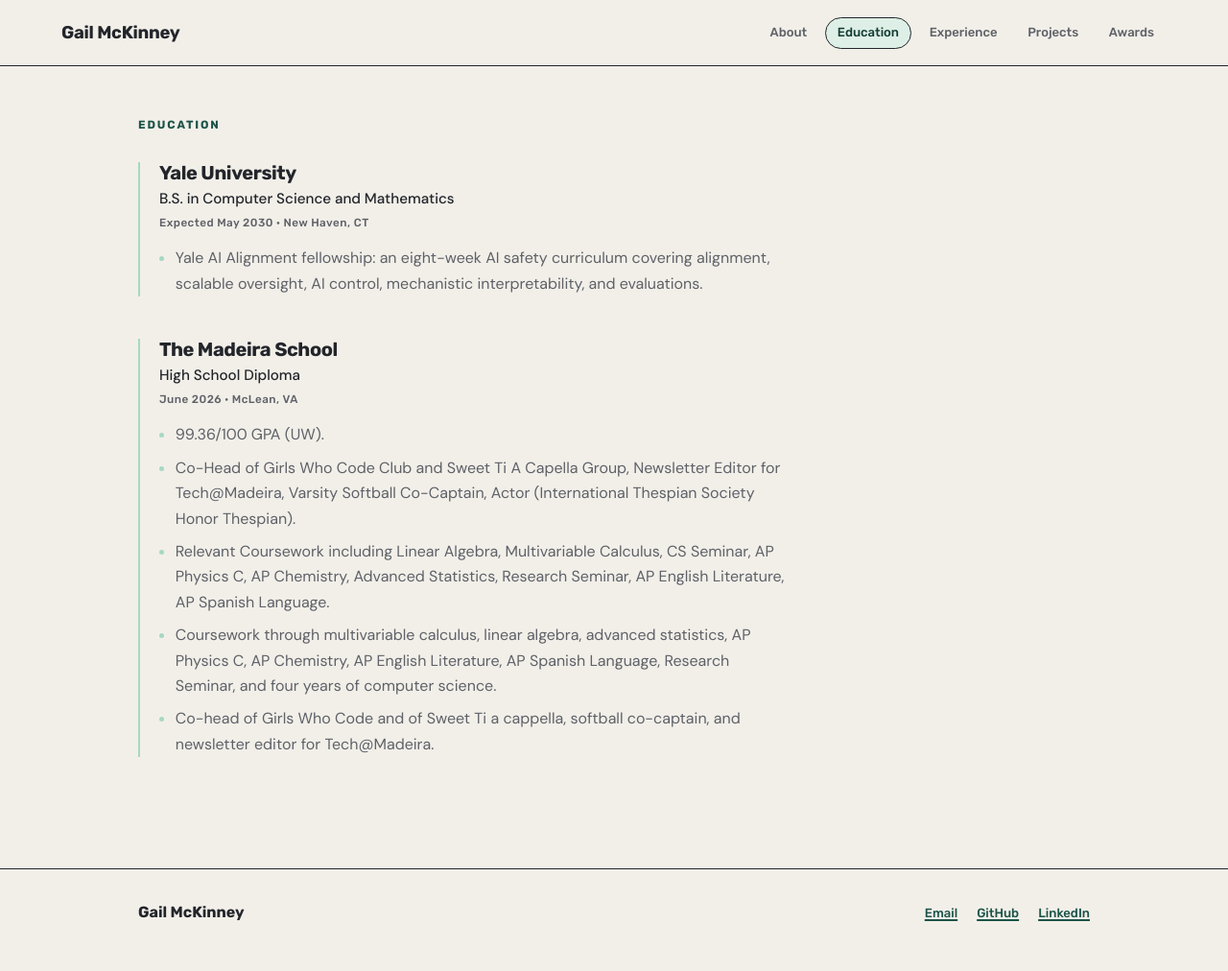
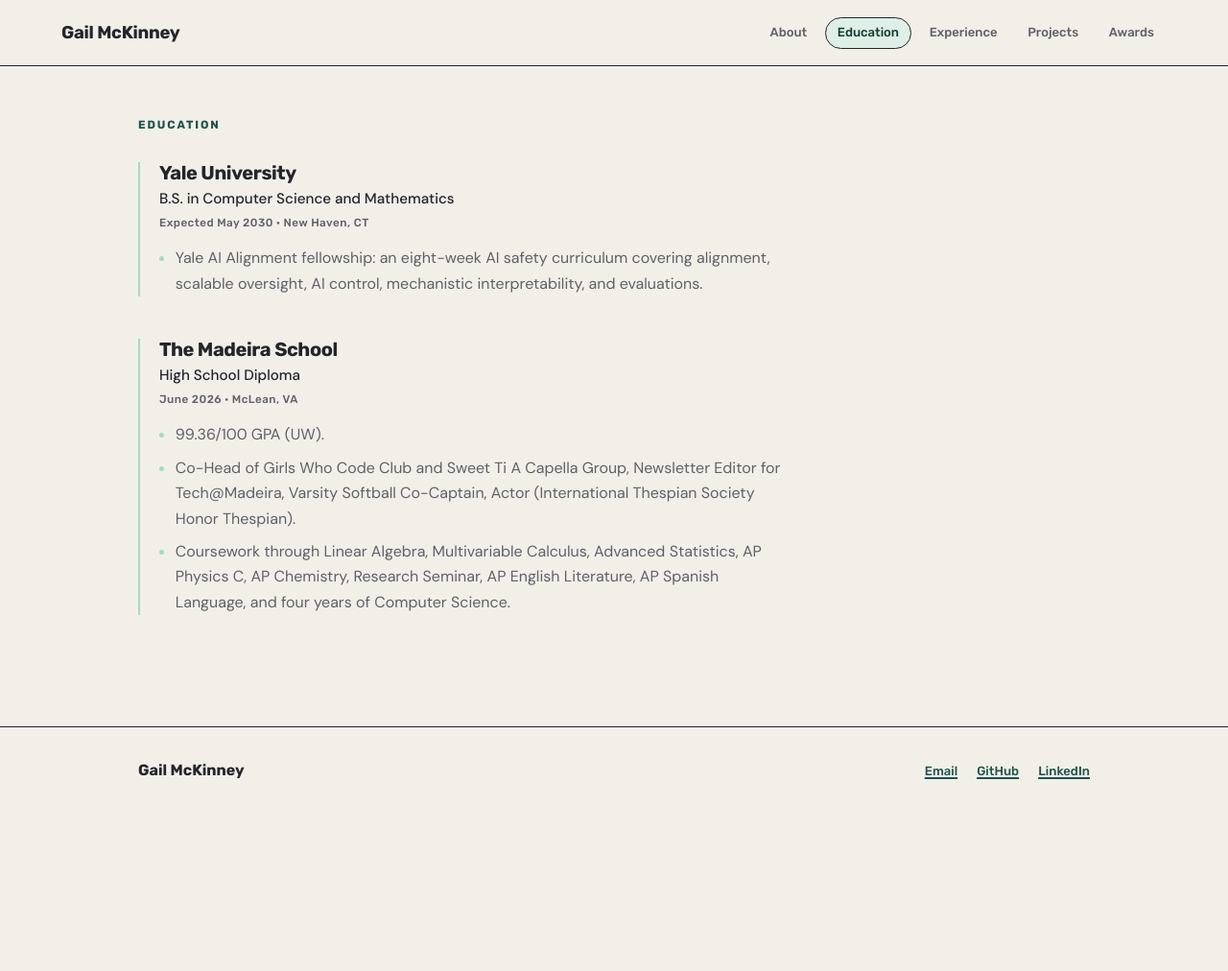
Before and after one commit to mck-makes-stuff/mck-makes-stuff.github.io, a Jekyll site: the page built from education.html, in a window 1280 px wide. Shown: the whole page at 96% size. Built offline with Jekyll 4.4.1, drawn with Linux system fonts in a browser that asks for light colours; after the commit the page ends 900 px from its top, so only the background shows below that.

Commit message:
Update education

```diff
--- a/_data/education.yml
+++ b/_data/education.yml
@@ -10,6 +10,4 @@
   points:
     - 99.36/100 GPA (UW).
     - Co-Head of Girls Who Code Club and Sweet Ti A Capella Group, Newsletter Editor for Tech@Madeira, Varsity Softball Co-Captain, Actor (International Thespian Society Honor Thespian).
-    - Relevant Coursework including Linear Algebra, Multivariable Calculus, CS Seminar, AP Physics C, AP Chemistry, Advanced Statistics, Research Seminar, AP English Literature, AP Spanish Language.
-    - Coursework through multivariable calculus, linear algebra, advanced statistics, AP Physics C, AP Chemistry, AP English Literature, AP Spanish Language, Research Seminar, and four years of computer science.
-    - Co-head of Girls Who Code and of Sweet Ti a cappella, softball co-captain, and newsletter editor for Tech@Madeira.
+    - Coursework through Linear Algebra, Multivariable Calculus, Advanced Statistics, AP Physics C, AP Chemistry,  Research Seminar, AP English Literature, AP Spanish Language, and four years of Computer Science.
```
